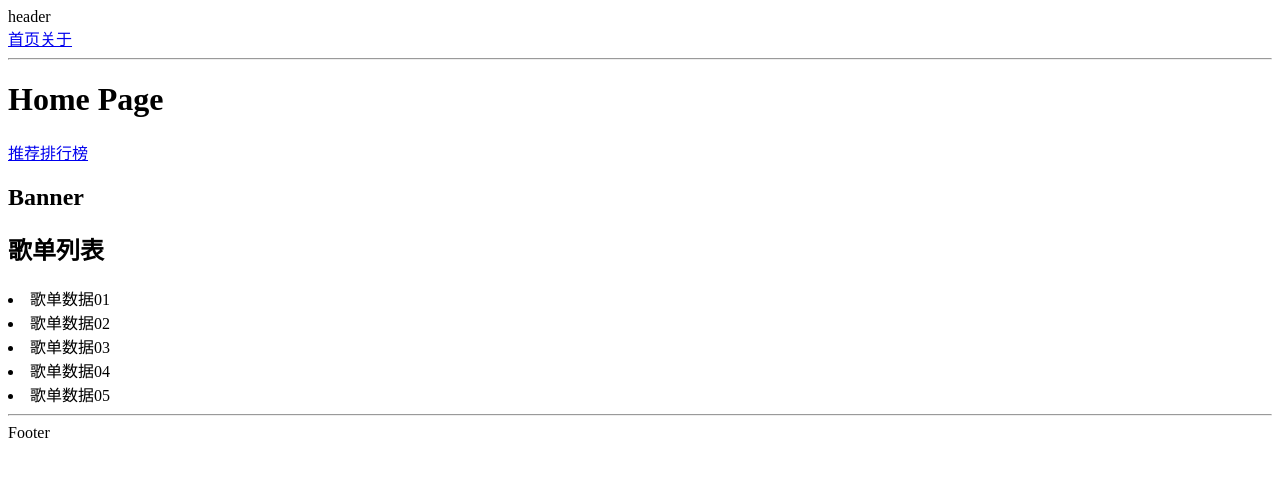
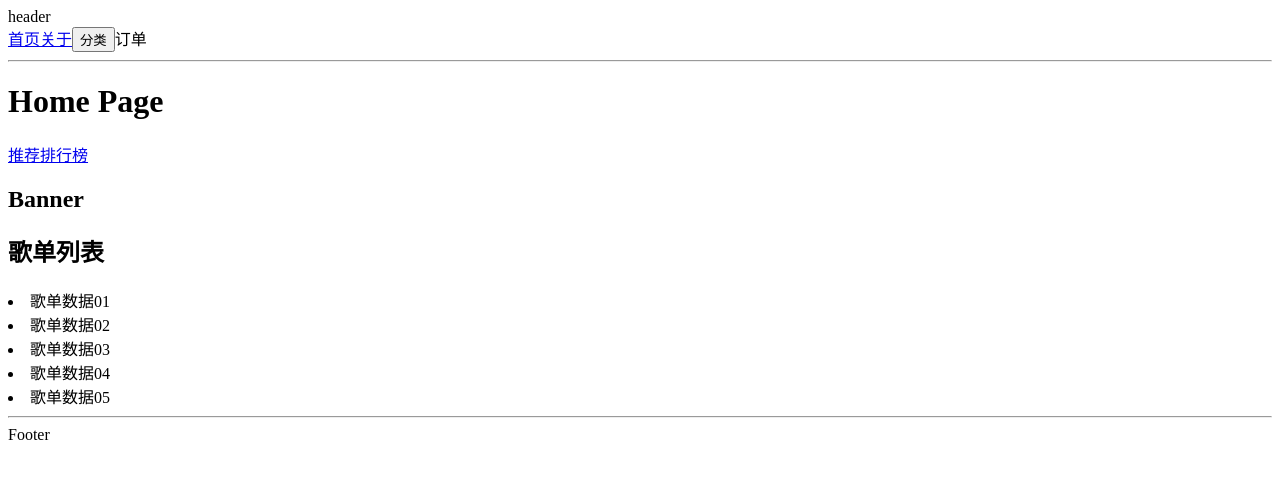
Before and after one commit to StarsYX/React_DailyWorking, a React (Create React App) app in the folder my_03_router/: page /#/home/recommend in a window 1280 px wide. Shown: the top 478 px of the page. Built offline with nearby package versions, Linux system fonts and the light colour scheme.

Commit message:
1.自定义按钮路由跳转，有2种方式 1).必须为函数组件。 2).要么高阶函数。

```diff
--- /dev/null
+++ b/my_03_router/src/App_function.jsx
@@ -0,0 +1,56 @@
+import { Route, Routes, Link, Navigate, useNavigate } from "react-router-dom"
+import Home from "./pages/Home";
+import About from "./pages/about"
+import NotFound from "./pages/NotFound";
+
+import HomeRecommend from "./pages/HomeRecommend";
+import HomeRanking from "./pages/HomeRanking";
+import Category from "./pages/Category";
+import Order from "./pages/Order";
+
+function App(props) {
+    //必须放到顶层才行
+    const navigate = useNavigate()
+
+    function btnclick(path) {
+        console.log(path);
+
+        navigate(path)
+    }
+    return (
+        <div className="app">
+          <div className="header">
+            <span>header</span>
+            <div className="nav">
+              <Link to="/home">首页</Link>
+              <Link to="/about">关于</Link>
+              <button onClick={e => btnclick("/category")}>分类</button>
+              <span onClick={e => btnclick("/order")}>订单</span>
+            </div>
+            <hr />
+          </div>
+          <div className="content"> {
+            // 映射关系： path=> Component
+            <Routes>
+              <Route path="/" element={ <Navigate to="/home"/> } />
+              <Route path="/home"  element={ <Home /> }>
+                <Route path="/home" element={<Navigate to="/home/recommend"/> } />
+                <Route path="/home/recommend" element={ <HomeRecommend />} />
+                <Route path="/home/ranking" element={ <HomeRanking />} />
+              </Route>
+              <Route path="/about" element={ <About/> } />
+              <Route path="/category" element={ <Category/> } />
+              <Route path="/order" element={ <Order/> } />
+              <Route path="*" element={ <NotFound />} />
+            </Routes>
+          }
+          </div>
+          <div className="footer">
+            <hr />
+            Footer
+          </div>
+        </div>
+      )
+}
+
+export default App;
--- a/my_03_router/src/index.js
+++ b/my_03_router/src/index.js
@@ -1,7 +1,9 @@
 import React from 'react';
 import ReactDOM from 'react-dom/client';
 
-import App from './App';
+// import App from './App';
+
+import App from './App_function';
 
 import { HashRouter } from "react-router-dom"
 
--- /dev/null
+++ b/my_03_router/src/pages/Category.jsx
@@ -0,0 +1,11 @@
+import React, { PureComponent } from 'react'
+
+export class Category extends PureComponent {
+  render() {
+    return (
+      <div>Category 页面</div>
+    )
+  }
+}
+
+export default Category
--- /dev/null
+++ b/my_03_router/src/pages/Order.jsx
@@ -0,0 +1,11 @@
+import React, { PureComponent } from 'react'
+
+export class Order extends PureComponent {
+  render() {
+    return (
+      <div>Order</div>
+    )
+  }
+}
+
+export default Order
```
